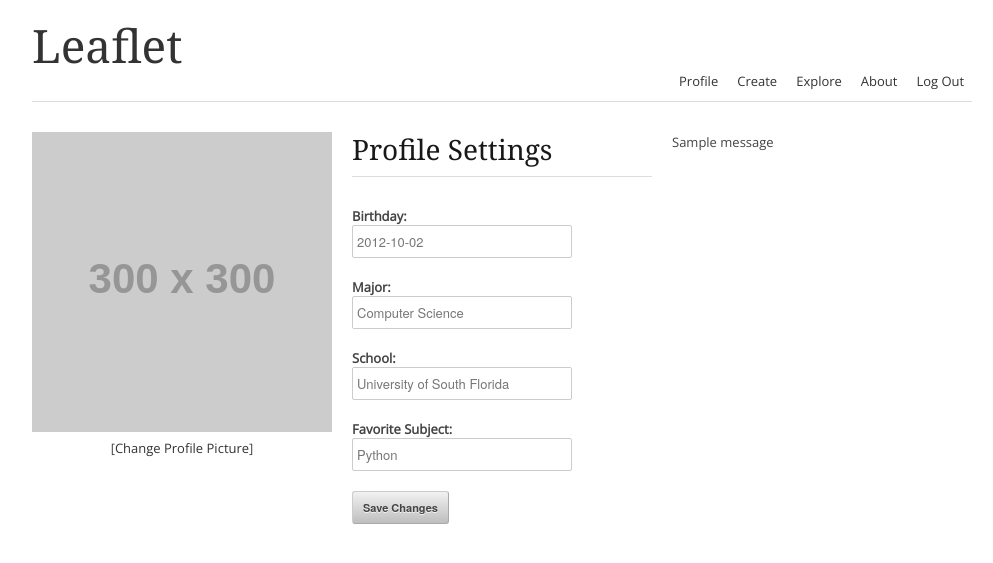
After one commit to harshalgalgale/leaflet-1, a Django app: page /profile/update/ in a window 1280 px wide. The commit adds this page. Shown: the top 563 px of the page, without its empty margins (138-1131 px from the left). Run offline with Django 3.2, Linux system fonts and the light colour scheme; a user stored in the database is signed in; data comes from the database, SQL or seed files in the repository; both versions use the stored data as it was after the commit; grey boxes labelled with a size stand in for pictures from a placeholder-image service; one stand-in notice (Sample message) is shown; parts of the project's set-up code (start-up, migrations or seed data) failed here and were passed over; some libraries are stand-ins or nearby versions.

Commit message:
profile and profile updates

```diff
--- a/accounts/forms.py
+++ b/accounts/forms.py
@@ -2,6 +2,7 @@ from django import forms
 from django.contrib.auth.models import User
 from django.forms import ModelForm
 from django.forms.widgets import TextInput, PasswordInput
+from accounts.models import UserProfile
 
 class RegistrationForm(forms.Form):
 	username  = forms.CharField()
@@ -27,3 +28,11 @@ class RegistrationForm(forms.Form):
 class LoginForm(forms.Form):
 	username = forms.CharField(widget=forms.TextInput(attrs={'placeholder':'username'}))
 	password = forms.CharField(widget=forms.PasswordInput(render_value=False, attrs={'placeholder':'password'}))
+
+class UserProfileForm(ModelForm):
+	class Meta:
+		model = UserProfile
+		fields = ('birthday','major','school','fav_subj')
+		widgets = {
+		        'birthday':TextInput(attrs={'id':'datepicker'}),
+		}
--- a/accounts/models.py
+++ b/accounts/models.py
@@ -4,5 +4,11 @@ from django.contrib.auth.models import User
 class UserProfile(models.Model):
 	user     = models.OneToOneField(User)
 	birthday = models.DateField()
-	major    = models.CharField(max_length=100, null=True)
-	school   = models.CharField(max_length=100, null=True)
+	major    = models.CharField(max_length=100, null=True, blank=True)
+	school   = models.CharField(max_length=100, null=True, blank=True)
+	fav_subj = models.CharField(max_length=100, null=True, blank=True, verbose_name="Favorite Subject")
+	leaves   = models.IntegerField(null=True, default=0)
+	votes    = models.IntegerField(null=True, default=0)
+
+	def __unicode__(self):
+		return unicode(self.user)
--- a/accounts/views.py
+++ b/accounts/views.py
@@ -1,16 +1,31 @@
 from django.contrib.auth.models import User
 from accounts.models import UserProfile
-from django.shortcuts import render_to_response, redirect
+from accounts.forms import UserProfileForm
+from django.shortcuts import render_to_response, redirect, render
 from django.template import RequestContext
 from django.http import HttpResponseRedirect
+from django.forms import ModelForm
 from django.contrib.auth.decorators import login_required
 from django.contrib.auth import authenticate, login, logout
 from accounts.forms import RegistrationForm, LoginForm
 from django.core.urlresolvers import reverse
+from django.contrib import messages
+from PIL import Image as PImage
+from os.path import join as pjoin
+
+# Messages
+INFO = 20
+SUCCESS = 25
+ERROR = 40
+
+class ProfileForm(ModelForm):
+    class Meta:
+        model = UserProfile
+        exclude = ['user', 'leaves', 'votes']
 
 def registration_request(request):
 	if request.user.is_authenticated():
-		return HttpResponseRedirect('/')
+		return HttpResponseRedirect('profile.html')
 	if request.method == 'POST':
 		form = RegistrationForm(request.POST)
 		if form.is_valid():
@@ -20,11 +35,15 @@ def registration_request(request):
 			user.save()
 			return HttpResponseRedirect('/')
 		else:
-			return render_to_response('register.html', {'form':form}, context_instance=RequestContext(request))
+			return render(request, 'register.html', {
+                'form':form
+            })
 	else:
 	    # User is not submitting form, show them blank registration
 	    form = RegistrationForm()
-	    return render_to_response('register.html', {'form':form}, context_instance=RequestContext(request))
+	    return render(request, 'register.html', {
+            'form':form
+        })
 
 def login_request(request):
     if request.user.is_authenticated():
@@ -37,19 +56,49 @@ def login_request(request):
             user = authenticate(username=username, password=password)
             if user is not None:
                 login(request, user)
-                return HttpResponseRedirect('/')
+                return redirect(reverse('index'))
             else:
-                return render_to_response('login.html', {'form':form}, context_instance=RequestContext(request))
+            	# Invalid User or Pass
+            	messages.add_message(request, ERROR, 'You have provided invalid login information.')
+                return render(request, 'login.html', {
+                    'form':form
+                })
         else:
-            return render_to_response('login.html', {'form':form}, context_instance=RequestContext(request))
+        	# Blank
+        	messages.add_message(request, ERROR, 'Please enter correct login information.')
+        	return render(request, 'login.html', {
+                'form':form
+            })
     else:
-        # user is not submitting form, show login form
-        form = LoginForm()
-        return render_to_response('login.html', {'form':form}, context_instance=RequestContext(request))
+        # No POST, Show Form
+        messages.add_message(request, INFO, 'Please login below.')
+        return render(request, 'login.html', {
+            'form':LoginForm(),
+        })
 
 def logout_request(request):
 	logout(request)
 	return redirect(reverse('index'))
 
-def profile(request, user_id):
-	return render_to_response('profile.html', context_instance=RequestContext(request))
+@login_required
+def profile_detail(request):
+    return render(request, 'profile.html')
+
+@login_required
+def profile_update(request):
+
+    profile, created = UserProfile.objects.get_or_create(user=request.user)
+
+    if request.method == 'POST':
+        form = UserProfileForm(request.POST, instance=profile)
+        if form.is_valid():
+            profile = form.save()
+            messages.add_message(request, SUCCESS, 'Your profile has been updated successfully.')
+        else:
+            messages.add_message(request, ERROR, 'Something went wrong.')
+    else:
+        form = UserProfileForm(instance=profile)
+
+    return render(request, 'profile_update.html', {
+        'userprofile': form,
+    })
--- a/leaflet/urls.py
+++ b/leaflet/urls.py
@@ -7,7 +7,7 @@ admin.autodiscover()
 # Main
 urlpatterns = patterns('main.views',
     url(r'^$', 'index', name='index'),
-    url(r'^create/(?P<user_id>\d+)/new/$','create', name='create'),
+    url(r'^create/$','create', name='create'),
     # Admin
     url(r'^admin/', include(admin.site.urls)),
 )
@@ -17,5 +17,6 @@ urlpatterns += patterns('accounts.views',
 	url(r'^register/$', 'registration_request', name='registration'),
 	url(r'^login/$', 'login_request', name='login'),
 	url(r'^logout/$', 'logout_request', name='logout'),
-	url(r'^profile/(?P<user_id>\d+)/$', 'profile', name='profile')
+	url(r'^profile/$', 'profile_detail', name='profile_detail'),
+	url(r'^profile/update/$', 'profile_update', name='profile_update'),
 )
--- a/main/static/css/base.css
+++ b/main/static/css/base.css
@@ -269,7 +269,7 @@
 /* #Leaflet Stuff
 ================================================== */
 	.nav {
-		margin-top: -25px;
+		margin-top: -20px;
 		float: right; }
 	.nav ul {
 		margin: 0;
@@ -277,7 +277,7 @@
 		list-style-type: none; }
 	.nav ul li {
 		display: inline;
-		padding: .2em .90em; }
+		padding: .2em .60em; }
 	.nav .divider-vertical {
 		height: 40px;
 	    margin: 1px auto;
--- a/main/templates/base.html
+++ b/main/templates/base.html
@@ -6,14 +6,22 @@
 <head>
 	<meta charset="utf-8">
 	<title>Leaflet - {%block pagetitle %}{% endblock %}</title>
-	<meta name="description" content="">
+	<meta name="description" content="notes, collaboration">
 	<meta name="author" content="">
 	<meta name="viewport" content="width=device-width, initial-scale=1, maximum-scale=1">
+	<link rel="stylesheet" href="http://code.jquery.com/ui/1.9.0/themes/base/jquery-ui.css" />
+    <script src="http://code.jquery.com/jquery-1.8.2.js"></script>
+    <script src="http://code.jquery.com/ui/1.9.0/jquery-ui.js"></script>
 	<link rel="stylesheet" href="{{ STATIC_URL }}css/base.css">
 	<link rel="stylesheet" href="{{ STATIC_URL }}css/skeleton.css">
 	<link rel="stylesheet" href="{{ STATIC_URL }}css/layout.css">
 	<link rel="stylesheet" href="{{ STATIC_URL }}css/font-awesome.css">
 	<link href='http://fonts.googleapis.com/css?family=Open+Sans' rel='stylesheet' type='text/css'>
+	<script>
+    $(function() {
+        $( "#datepicker" ).datepicker();
+    });
+    </script>
 	<!--[if lt IE 9]>
 		<script src="http://html5shim.googlecode.com/svn/trunk/html5.js"></script>
 	<![endif]-->
@@ -22,12 +30,12 @@
 
 	<div class="container">
 		<div class="sixteen columns">
-			<h1 class="remove-bottom" style="margin-top: 40px;"><a href="{% url index %}">Leaflet</a></h1>
+			<h1 class="remove-bottom" style="margin-top: 20px;"><a href="{% url index %}">Leaflet</a></h1><br>
 			<div class="nav">
 			<ul class="nav-links">
 				{% if user.is_authenticated %}
-				<li><a href="{% url profile user.id %}">Profile</a></li>
-				<li><a href="{% url create user.id %}">Create</a></li>
+				<li><a href="{% url profile_detail %}">Profile</a></li>
+				<li><a href="{% url create %}">Create</a></li>
 				<li><a href="#">Explore</a></li>
 				<li><a href="#">About</a></li>
 				<li><a href="{% url logout %}">Log Out</a></li>
--- /dev/null
+++ b/main/templates/profile_update.html
@@ -0,0 +1,33 @@
+{% extends 'base.html' %}
+
+{% block pagetitle %}{{ user }}{% endblock %}
+
+{% block primary %}
+{% if user.is_authenticated %}
+	<div class="one-third column">
+		<center><img src="http://placehold.it/300x300">[<a href="#">Change Profile Picture</a>]</center>
+	</div>
+	<div class="one-third column">
+		<h3>Profile Settings</h3>
+		<hr>
+		<form method="post" action="">{% csrf_token %}
+		<ul>
+			<li>{{ userprofile.birthday.label_tag }} {{ userprofile.birthday }}</li>
+			<li>{{ userprofile.major.label_tag }} {{ userprofile.major }}</li>
+			<li>{{ userprofile.school.label_tag }} {{ userprofile.school }}</li>
+			<li>{{ userprofile.fav_subj.label_tag }} {{ userprofile.fav_subj }}</li>
+		</ul>
+		<p><button type="submit" class="button" value="login">Save Changes</button></p>
+	    </form>
+	</div>
+	<div class="one-third column">
+		{% if messages %}
+		<ul class="messages">
+		    {% for message in messages %}
+		    <li{% if message.tags %} class="{{ message.tags }}"{% endif %}><p>{{ message }}</p></li>
+		    {% endfor %}
+		</ul>
+		{% endif %}
+	</div>
+{% endif %}
+{% endblock %}
```
Also changed, not shown: accounts/admin.py (added, +30 -0 lines), main/templates/index.html (+5 -4 lines), main/templates/login.html (+15 -11 lines), main/templates/profile.html (+13 -10 lines), main/templates/register.html (+35 -3 lines), main/views.py (+5 -4 lines), accounts/media/images/accounts/d6c9033230beaa83dcce726492e29045.jpeg (added), leaflet/leaflet.sqlite3, main/static/images/accounts/d6c9033230beaa83dcce726492e29045.jpeg (added).
